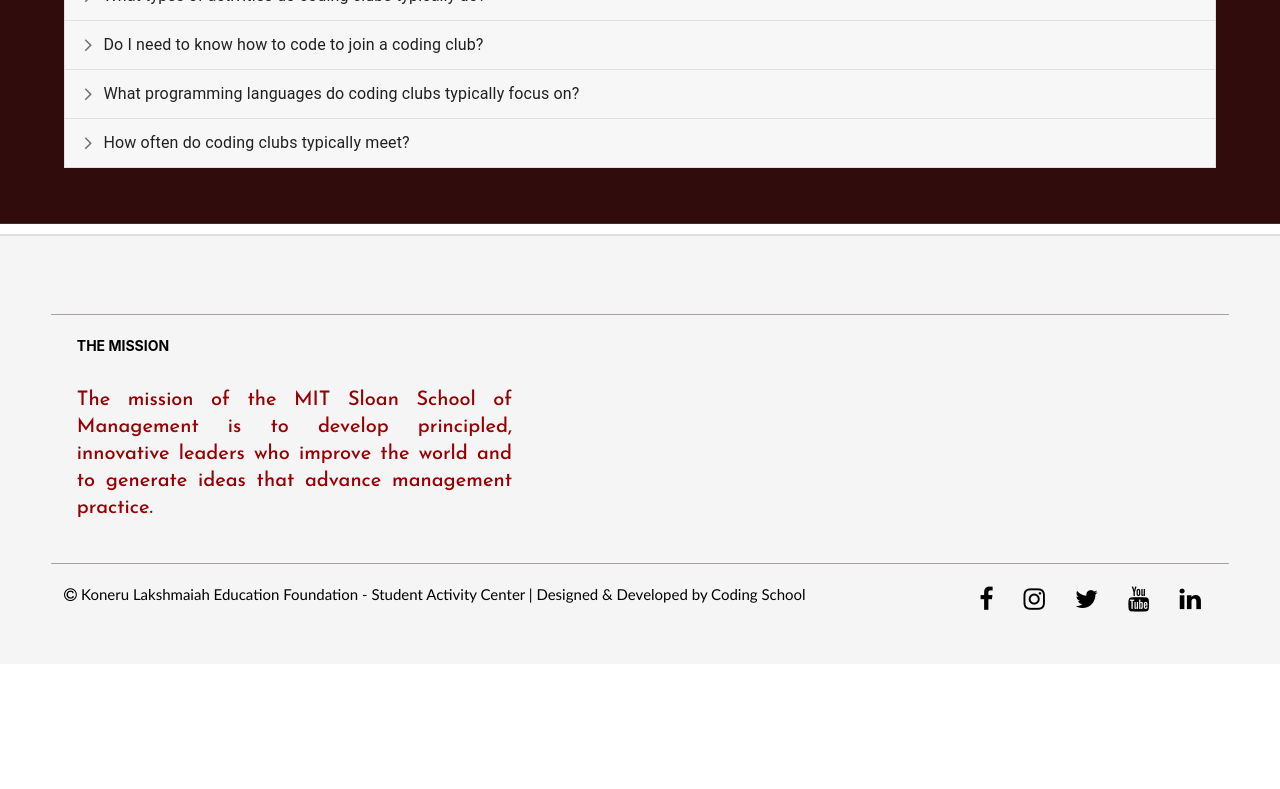
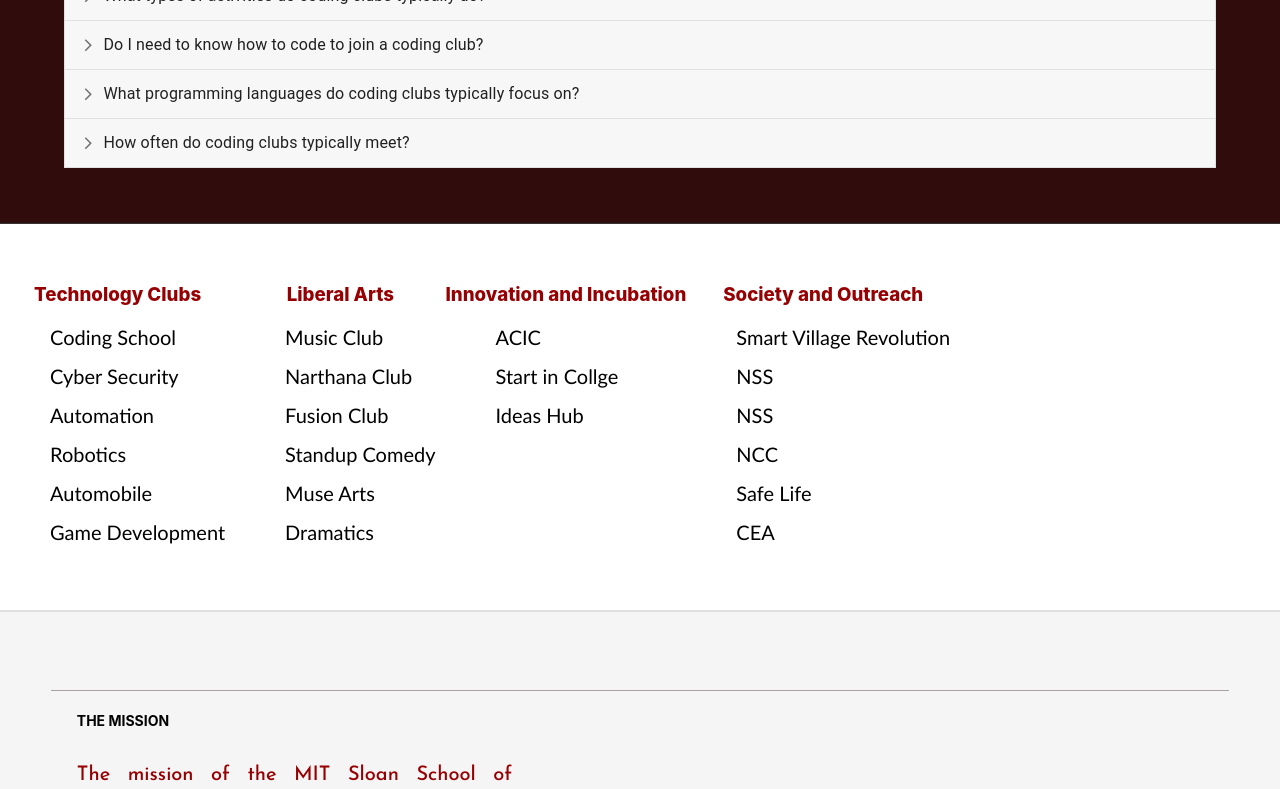
Before and after one commit to DeepakReddyG/sacWebsite, a React (Create React App) app in the folder client/: page / in a window 1280 px wide. Shown: the part 2314-3103 px from the top of the page. Before the commit the page ends 2978 px from the top, so only its background shows below. Built offline with nearby package versions, Linux system fonts and the light colour scheme.

Commit message:
quick links added

```diff
--- a/client/package.json
+++ b/client/package.json
@@ -11,11 +11,13 @@
     "@testing-library/react": "^13.4.0",
     "@testing-library/user-event": "^13.5.0",
     "react": "^18.2.0",
+    "react-back-to-top-button": "^0.0.14",
     "react-countup": "^6.4.2",
     "react-dom": "^18.2.0",
     "react-reveal": "^1.2.2",
     "react-router-dom": "^6.9.0",
     "react-scripts": "5.0.1",
+    "react-scroll-to-top": "^3.0.0",
     "react-visibility-sensor": "^5.1.1",
     "web-vitals": "^2.1.4"
   },
--- a/client/src/pages/Home/Home.css
+++ b/client/src/pages/Home/Home.css
@@ -206,7 +206,15 @@
 }
 
 
-
+/* scroll to top */
+#scrollToTop {
+    border: 2px solid black;
+    width: 10%;
+    color: red;
+    height: 7vh;
+    border-radius: 10px;
+    font-size: 15px;
+}
 
 
 /* /Frequently Asked Questions */
@@ -221,6 +229,7 @@
     color: white;
     font-size: 40px;
     display: inline;
+    z-index: 99;
 }
 .faq {
     height: 70vh;
@@ -241,3 +250,29 @@
     margin: auto;
     margin-top: 80px;
 }
+
+
+/* quick links */
+.quicklinks-inner {
+    display: flex;
+    padding: 40px 0px 40px 0px;
+}
+
+.quicklinks-inner h3 {
+    font-weight: 800;
+    color: rgb(151, 0, 3);
+}
+.quicklinks-inner li {
+    list-style: none;
+    text-align: left;
+    margin: 15px 10px 10px 10px;
+    color: black;
+    font-weight: 500;
+    font-family: 'Gill Sans', 'Gill Sans MT', Calibri, 'Trebuchet MS', sans-serif;
+}
+.qls {
+    text-decoration: none;
+    font-size: 20px;
+    color: black;
+
+}
--- a/client/src/pages/Home/Home.js
+++ b/client/src/pages/Home/Home.js
@@ -15,6 +15,7 @@ import MuiAccordionSummary from '@mui/material/AccordionSummary';
 import MuiAccordionDetails from '@mui/material/AccordionDetails';
 import Typography from '@mui/material/Typography';
 
+import ScrollToTop from "react-scroll-to-top";
 
 import Footer from '../../components/Footer/Footer';
 
@@ -74,7 +75,7 @@ const Home  = () => {
     <div className='HomeComponent'>
         <div className="HomeContainer">
 
-
+        <ScrollToTop  smooth id='scrollToTop' component={<p style={{ color: "rgb(151, 0, 3)" }}>Back to top</p>}></ScrollToTop>
 
             {/* --------Events Section-------- */}
             <div className="events">
@@ -333,12 +334,54 @@ const Home  = () => {
 
 
 
-            {/* Students at SAC */}
-            <div className="students">
-                <div className="students-inner">
+            <div className="quicklinks">
+              <div className="quicklinks-inner">
+                    <div className="quick-one">
+                        <h3>Technology Clubs</h3>
+                        <ul>
+                          <li><Link className='qls'>Coding School</Link></li>
+                          <li><Link className='qls'>Cyber Security</Link></li>
+                          <li><Link className='qls'>Automation</Link></li>
+                          <li><Link className='qls'>Robotics</Link></li>
+                          <li><Link className='qls'>Automobile</Link></li>
+                          <li><Link className='qls'>Game Development</Link></li>
+                        </ul>
+                    </div>
+                    <div className="quick-two">
+                        <h3>Liberal Arts</h3>
+                        <ul>
+                          <li><Link className='qls'>Music Club</Link></li>
+                          <li><Link className='qls'>Narthana Club</Link></li>
+                          <li><Link className='qls'>Fusion Club</Link></li>
+                          <li><Link className='qls'>Standup Comedy</Link></li>
+                          <li><Link className='qls'>Muse Arts</Link></li>
+                          <li><Link className='qls'>Dramatics</Link></li>
+                        </ul>
+                    </div>
+                    <div className="quick-three">
+                          <div className="quick-three-one">
+                            <h3>Innovation and Incubation</h3>
+                            <ul>
+                              <li><Link className='qls'>ACIC</Link></li>
+                              <li><Link className='qls'>Start in Collge</Link></li>
+                              <li><Link className='qls'>Ideas Hub</Link></li>
+                            </ul>
+                          </div>
+                    </div>
+                    <div className="quick-four">
+                    <h3>Society and Outreach</h3>
+                            <ul>
+                            <li><Link className='qls'>Smart Village Revolution</Link></li>
+                              <li><Link className='qls'>NSS</Link></li>
+                              <li><Link className='qls'>NSS</Link></li>
+                              <li><Link className='qls'>NCC</Link></li>
+                              <li><Link className='qls'>Safe Life</Link></li>
+                              <li><Link className='qls'>CEA</Link></li>
+                            </ul>
+                    </div>
+              </div>
+            </div>
 
-                </div>
-            </div>
 
         </div>
         <Footer></Footer>
```
Also changed, not shown: 1 other file (tests, documents, lock files or other folders).
